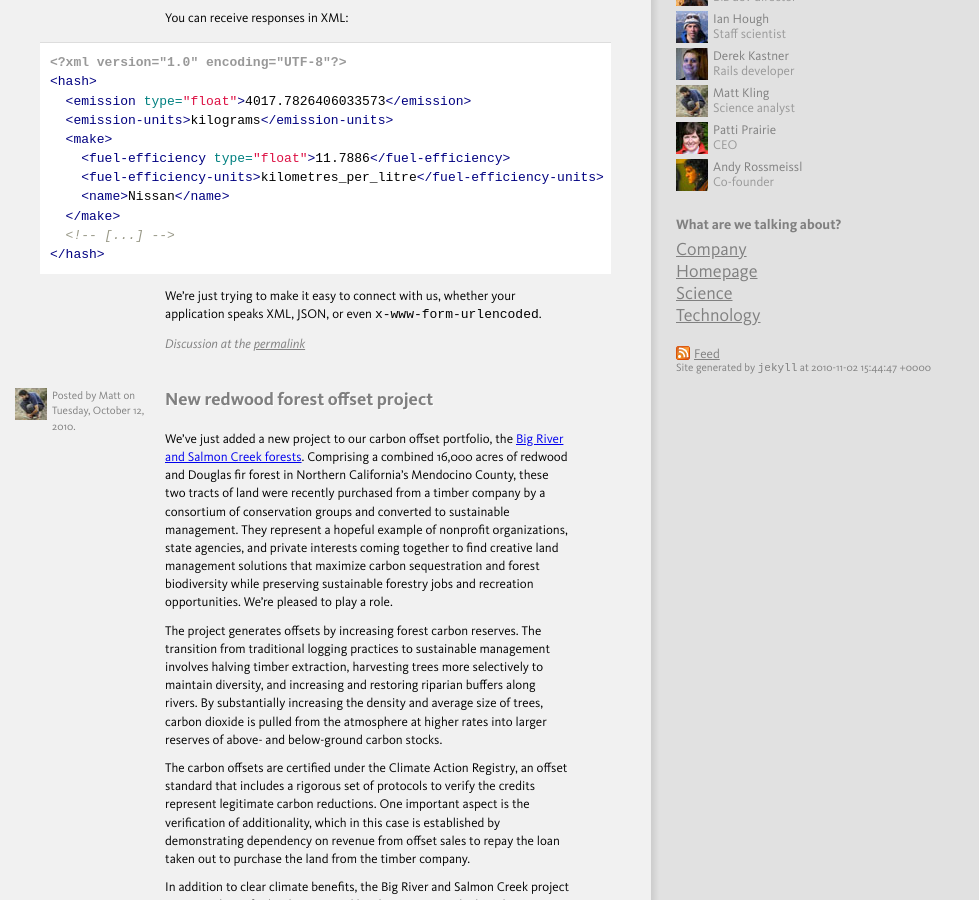
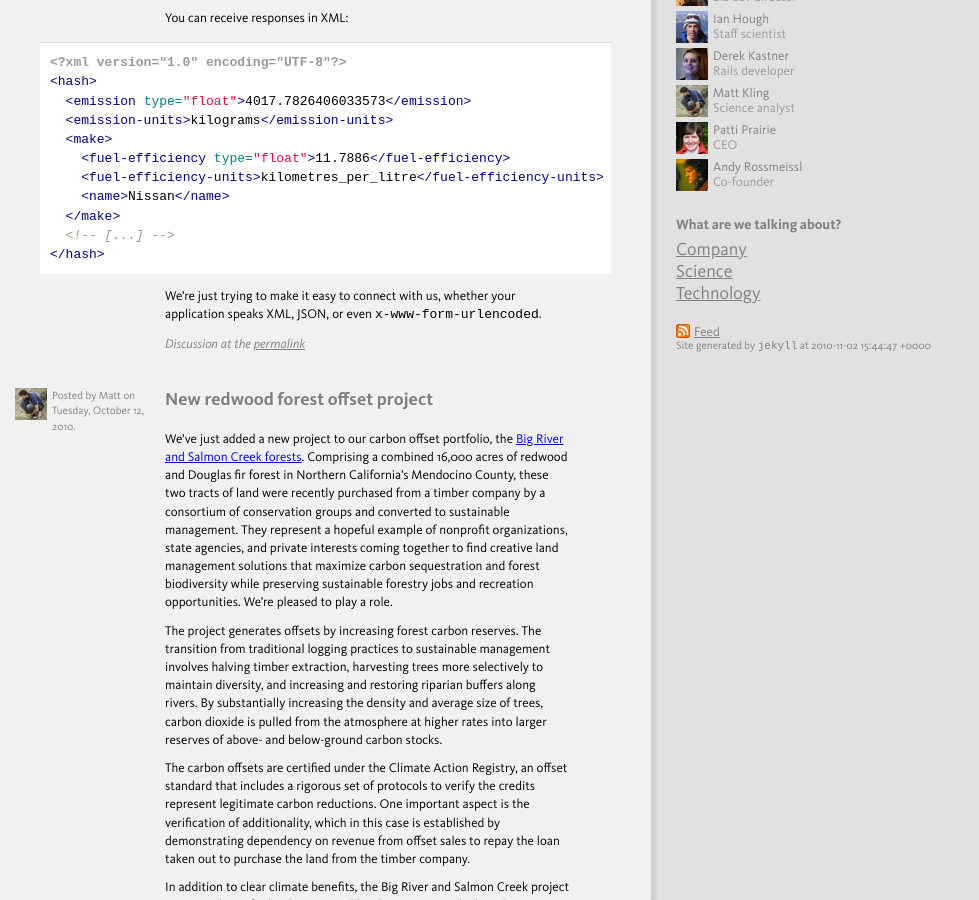
Before and after one commit to faradayio/numbers, a Jekyll site: the page built from index.html, in a window 1280 px wide and 900 px high, scrolled down 343 px. Shown: the whole window, without its empty margins (0-979 px from the left). Built offline with Jekyll 4.4.1, drawn with Linux system fonts in a browser that asks for light colours; some web fonts are replaced.

Commit message:
hiding homepage category

```diff
--- a/_layouts/default.html
+++ b/_layouts/default.html
@@ -21,7 +21,9 @@
     <h3>What are we talking about?</h3>
     <ul class="tags">
     {% for category in site.cats %}
-      <li><a href="/{{ category }}.html">{{ category | capitalize }}</a></li>
+      {% if category != 'homepage' %}
+        <li><a href="/{{ category }}.html">{{ category | capitalize }}</a></li>
+      {% endif %}
     {% endfor %}
     </ul>
     <p class="feed"><a href="http://feeds.feedburner.com/brighterplanet">Feed</a></p>
```
